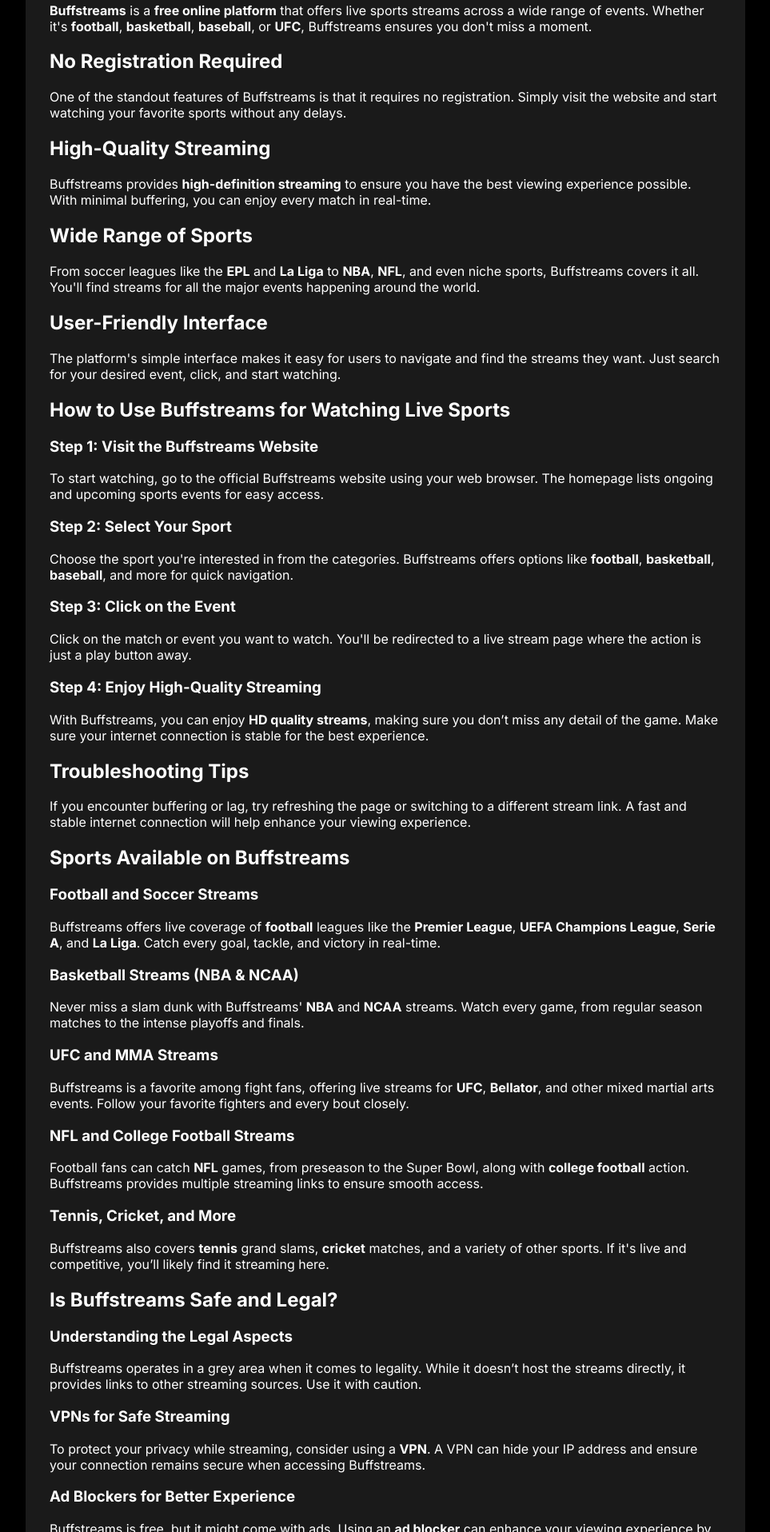
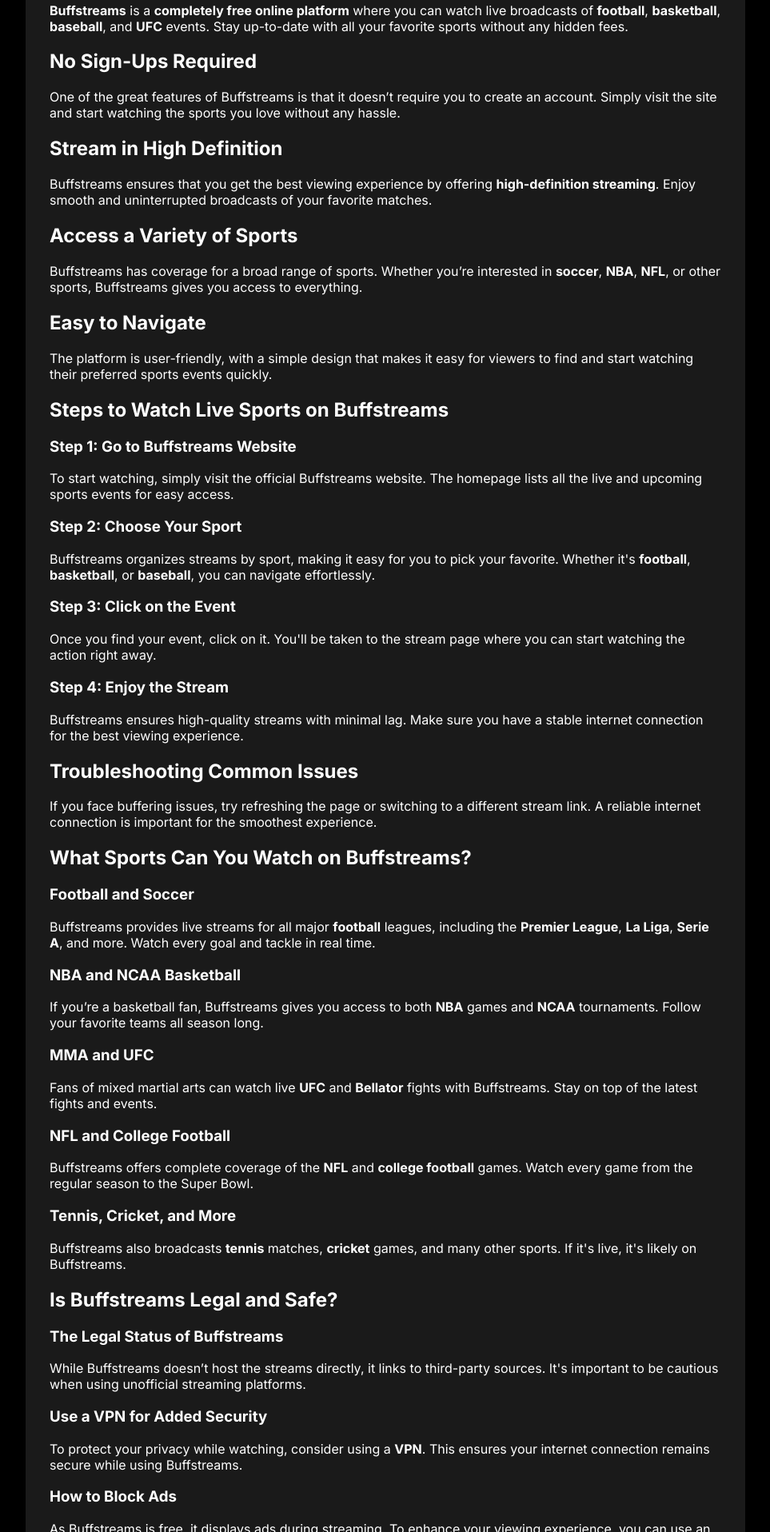
Before and after one commit to v7east/bing.com, a plain HTML site: page index.html in a window 1280 px wide. Shown: the part 1574-3490 px from the top of the page at 80% size, without its empty margins (158-1121 px from the left). Drawn offline with nearby package versions, Linux system fonts and the light colour scheme.

Commit message:
index.html

```diff
--- a/index.html
+++ b/index.html
@@ -164,74 +164,74 @@
             </ul>
    <section>
 
-<h2 class="whitespace-pre-wrap"><strong>Buffstreams - Watch Live NBA, NHL, NFL, BOXING, MMA</strong></h2>
-    <p><strong>Buffstreams</strong> offers live streaming of your favorite <strong>sports events</strong> with no need for <strong>sign-ups</strong> or <strong>subscriptions</strong>. Enjoy smooth, <strong>HD-quality streams</strong> of <strong>football</strong>, <strong>basketball</strong>, <strong>MMA</strong>, and more <strong>absolutely free</strong>!</p>
-<div class="mt-5 mb-8">
+ <h2 class="whitespace-pre-wrap"><strong>Buffstreams - Stream NBA, NHL, NFL, BOXING, MMA Live</strong></h2>
+    <p><strong>Buffstreams</strong> provides live streaming for a variety of <strong>sports events</strong> without requiring any <strong>subscriptions</strong> or <strong>registrations</strong>. Watch high-definition streams of <strong>football</strong>, <strong>basketball</strong>, <strong>MMA</strong>, and more <strong>completely free</strong>!</p>
+
+        <div class="mt-5 mb-8">
   <img src="https://east-streameast.pages.dev/site_article.jpg" alt="Sports Stream" />
 </div>
-    <h2>What Is Buffstreams?</h2>
-    <h2>A Free Sports Streaming Platform</h2>
-    <p><strong>Buffstreams</strong> is a <strong>free online platform</strong> that offers live sports streams across a wide range of events. Whether it's <strong>football</strong>, <strong>basketball</strong>, <strong>baseball</strong>, or <strong>UFC</strong>, Buffstreams ensures you don't miss a moment.</p>
-    <h2>No Registration Required</h2>
-    <p>One of the standout features of Buffstreams is that it requires no registration. Simply visit the website and start watching your favorite sports without any delays.</p>
-    <h2>High-Quality Streaming</h2>
-    <p>Buffstreams provides <strong>high-definition streaming</strong> to ensure you have the best viewing experience possible. With minimal buffering, you can enjoy every match in real-time.</p>
-    <h2>Wide Range of Sports</h2>
-    <p>From soccer leagues like the <strong>EPL</strong> and <strong>La Liga</strong> to <strong>NBA</strong>, <strong>NFL</strong>, and even niche sports, Buffstreams covers it all. You'll find streams for all the major events happening around the world.</p>
-    <h2>User-Friendly Interface</h2>
-    <p>The platform's simple interface makes it easy for users to navigate and find the streams they want. Just search for your desired event, click, and start watching.</p>
+    <h2>What is Buffstreams?</h2>
+    <h2>A Free Streaming Platform for Sports</h2>
+    <p><strong>Buffstreams</strong> is a <strong>completely free online platform</strong> where you can watch live broadcasts of <strong>football</strong>, <strong>basketball</strong>, <strong>baseball</strong>, and <strong>UFC</strong> events. Stay up-to-date with all your favorite sports without any hidden fees.</p>
+    <h2>No Sign-Ups Required</h2>
+    <p>One of the great features of Buffstreams is that it doesn’t require you to create an account. Simply visit the site and start watching the sports you love without any hassle.</p>
+    <h2>Stream in High Definition</h2>
+    <p>Buffstreams ensures that you get the best viewing experience by offering <strong>high-definition streaming</strong>. Enjoy smooth and uninterrupted broadcasts of your favorite matches.</p>
+    <h2>Access a Variety of Sports</h2>
+    <p>Buffstreams has coverage for a broad range of sports. Whether you’re interested in <strong>soccer</strong>, <strong>NBA</strong>, <strong>NFL</strong>, or other sports, Buffstreams gives you access to everything.</p>
+    <h2>Easy to Navigate</h2>
+    <p>The platform is user-friendly, with a simple design that makes it easy for viewers to find and start watching their preferred sports events quickly.</p>
 
-    <h2>How to Use Buffstreams for Watching Live Sports</h2>
-    <h3>Step 1: Visit the Buffstreams Website</h3>
-    <p>To start watching, go to the official Buffstreams website using your web browser. The homepage lists ongoing and upcoming sports events for easy access.</p>
-    <h3>Step 2: Select Your Sport</h3>
-    <p>Choose the sport you're interested in from the categories. Buffstreams offers options like <strong>football</strong>, <strong>basketball</strong>, <strong>baseball</strong>, and more for quick navigation.</p>
+    <h2>Steps to Watch Live Sports on Buffstreams</h2>
+    <h3>Step 1: Go to Buffstreams Website</h3>
+    <p>To start watching, simply visit the official Buffstreams website. The homepage lists all the live and upcoming sports events for easy access.</p>
+    <h3>Step 2: Choose Your Sport</h3>
+    <p>Buffstreams organizes streams by sport, making it easy for you to pick your favorite. Whether it's <strong>football</strong>, <strong>basketball</strong>, or <strong>baseball</strong>, you can navigate effortlessly.</p>
     <h3>Step 3: Click on the Event</h3>
-    <p>Click on the match or event you want to watch. You'll be redirected to a live stream page where the action is just a play button away.</p>
-    <h3>Step 4: Enjoy High-Quality Streaming</h3>
-    <p>With Buffstreams, you can enjoy <strong>HD quality streams</strong>, making sure you don’t miss any detail of the game. Make sure your internet connection is stable for the best experience.</p>
+    <p>Once you find your event, click on it. You'll be taken to the stream page where you can start watching the action right away.</p>
+    <h3>Step 4: Enjoy the Stream</h3>
+    <p>Buffstreams ensures high-quality streams with minimal lag. Make sure you have a stable internet connection for the best viewing experience.</p>
 
-    <h2>Troubleshooting Tips</h2>
-    <p>If you encounter buffering or lag, try refreshing the page or switching to a different stream link. A fast and stable internet connection will help enhance your viewing experience.</p>
+    <h2>Troubleshooting Common Issues</h2>
+    <p>If you face buffering issues, try refreshing the page or switching to a different stream link. A reliable internet connection is important for the smoothest experience.</p>
 
-    <h2>Sports Available on Buffstreams</h2>
-    <h3>Football and Soccer Streams</h3>
-    <p>Buffstreams offers live coverage of <strong>football</strong> leagues like the <strong>Premier League</strong>, <strong>UEFA Champions League</strong>, <strong>Serie A</strong>, and <strong>La Liga</strong>. Catch every goal, tackle, and victory in real-time.</p>
-    <h3>Basketball Streams (NBA & NCAA)</h3>
-    <p>Never miss a slam dunk with Buffstreams' <strong>NBA</strong> and <strong>NCAA</strong> streams. Watch every game, from regular season matches to the intense playoffs and finals.</p>
-    <h3>UFC and MMA Streams</h3>
-    <p>Buffstreams is a favorite among fight fans, offering live streams for <strong>UFC</strong>, <strong>Bellator</strong>, and other mixed martial arts events. Follow your favorite fighters and every bout closely.</p>
-    <h3>NFL and College Football Streams</h3>
-    <p>Football fans can catch <strong>NFL</strong> games, from preseason to the Super Bowl, along with <strong>college football</strong> action. Buffstreams provides multiple streaming links to ensure smooth access.</p>
+    <h2>What Sports Can You Watch on Buffstreams?</h2>
+    <h3>Football and Soccer</h3>
+    <p>Buffstreams provides live streams for all major <strong>football</strong> leagues, including the <strong>Premier League</strong>, <strong>La Liga</strong>, <strong>Serie A</strong>, and more. Watch every goal and tackle in real time.</p>
+    <h3>NBA and NCAA Basketball</h3>
+    <p>If you’re a basketball fan, Buffstreams gives you access to both <strong>NBA</strong> games and <strong>NCAA</strong> tournaments. Follow your favorite teams all season long.</p>
+    <h3>MMA and UFC</h3>
+    <p>Fans of mixed martial arts can watch live <strong>UFC</strong> and <strong>Bellator</strong> fights with Buffstreams. Stay on top of the latest fights and events.</p>
+    <h3>NFL and College Football</h3>
+    <p>Buffstreams offers complete coverage of the <strong>NFL</strong> and <strong>college football</strong> games. Watch every game from the regular season to the Super Bowl.</p>
     <h3>Tennis, Cricket, and More</h3>
-    <p>Buffstreams also covers <strong>tennis</strong> grand slams, <strong>cricket</strong> matches, and a variety of other sports. If it's live and competitive, you’ll likely find it streaming here.</p>
+    <p>Buffstreams also broadcasts <strong>tennis</strong> matches, <strong>cricket</strong> games, and many other sports. If it's live, it's likely on Buffstreams.</p>
 
-    <h2>Is Buffstreams Safe and Legal?</h2>
-    <h3>Understanding the Legal Aspects</h3>
-    <p>Buffstreams operates in a grey area when it comes to legality. While it doesn’t host the streams directly, it provides links to other streaming sources. Use it with caution.</p>
-    <h3>VPNs for Safe Streaming</h3>
-    <p>To protect your privacy while streaming, consider using a <strong>VPN</strong>. A VPN can hide your IP address and ensure your connection remains secure when accessing Buffstreams.</p>
-    <h3>Ad Blockers for Better Experience</h3>
-    <p>Buffstreams is free, but it might come with ads. Using an <strong>ad blocker</strong> can enhance your viewing experience by minimizing interruptions during streams.</p>
+    <h2>Is Buffstreams Legal and Safe?</h2>
+    <h3>The Legal Status of Buffstreams</h3>
+    <p>While Buffstreams doesn’t host the streams directly, it links to third-party sources. It's important to be cautious when using unofficial streaming platforms.</p>
+    <h3>Use a VPN for Added Security</h3>
+    <p>To protect your privacy while watching, consider using a <strong>VPN</strong>. This ensures your internet connection remains secure while using Buffstreams.</p>
+    <h3>How to Block Ads</h3>
+    <p>As Buffstreams is free, it displays ads during streaming. To enhance your viewing experience, you can use an <strong>ad blocker</strong> to eliminate most of the interruptions.</p>
 
     <h2>Alternatives to Buffstreams</h2>
-    <p>If Buffstreams isn’t working for you, there are other platforms like <strong>Stream2Watch</strong>, <strong>VIPLeague</strong>, and others that offer similar live sports streaming services.</p>
+    <p>If Buffstreams isn’t working for you, there are several other alternatives like <strong>Stream2Watch</strong> and <strong>VIPLeague</strong> that also offer live sports streaming.</p>
 
-    <h2>Risks of Using Unofficial Streams</h2>
-    <p>Always be aware of the risks when using unofficial streaming sites. They might host malicious ads or links, so ensure you have good <strong>antivirus protection</strong> while using Buffstreams.</p>
+    <h2>Risks with Unofficial Streaming Websites</h2>
+    <p>Be aware that unofficial streaming websites can expose you to ads or malware. Always use antivirus protection and exercise caution when browsing these platforms.</p>
 
-    <h2>Buffstreams Features and Benefits</h2>
+    <h2>Buffstreams Features at a Glance</h2>
     <h3>Why Choose Buffstreams?</h3>
-    <p>Buffstreams stands out because of its easy access, wide range of sports, and no-cost streaming. It’s a preferred choice for sports fans who want hassle-free viewing.</p>
-    <h3>Mobile-Friendly Platform</h3>
-    <p>Yes, Buffstreams is mobile-friendly. You can stream games directly from your smartphone or tablet without any issues.</p>
-    <h3>Why Do I See Ads on Buffstreams?</h3>
-    <p>Buffstreams is free, and it generates revenue from ads. If you want an ad-free experience, consider using an ad blocker.</p>
+    <p>Buffstreams is a popular choice because it provides easy access, a variety of sports, and completely free streaming. It’s a great option for sports enthusiasts looking for an uncomplicated way to watch live events.</p>
+    <h3>Mobile-Friendly</h3>
+    <p>Buffstreams is compatible with smartphones and tablets, allowing you to stream your favorite sports anywhere, anytime.</p>
+    <h3>Why Do Ads Appear on Buffstreams?</h3>
+    <p>As Buffstreams is free, it uses ads to generate revenue. If you find the ads disruptive, an ad blocker can help improve your experience.</p>
     <h3>Is Buffstreams Legal?</h3>
-    <p>Buffstreams operates in a legal grey area since it doesn’t host the streams but links to third-party content. Use the platform with caution.</p>
+    <p>While Buffstreams doesn’t host the streams, it links to third-party sites that may not always be legal. Use at your own risk.</p>
 
   </div>
-
   <div class="footer">
     <p>&copy; 2024 Buffstreams. All rights reserved.</p>
   </div>
```
